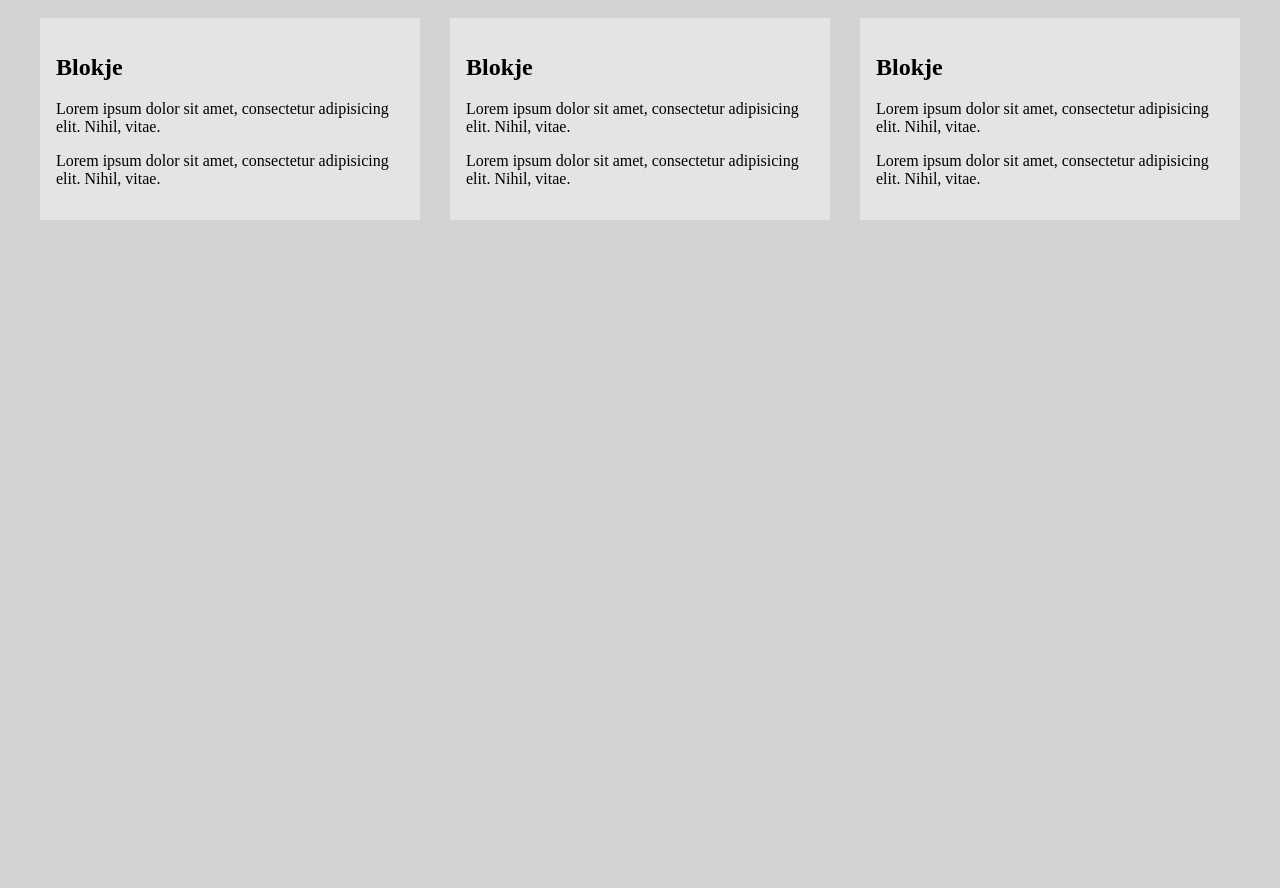
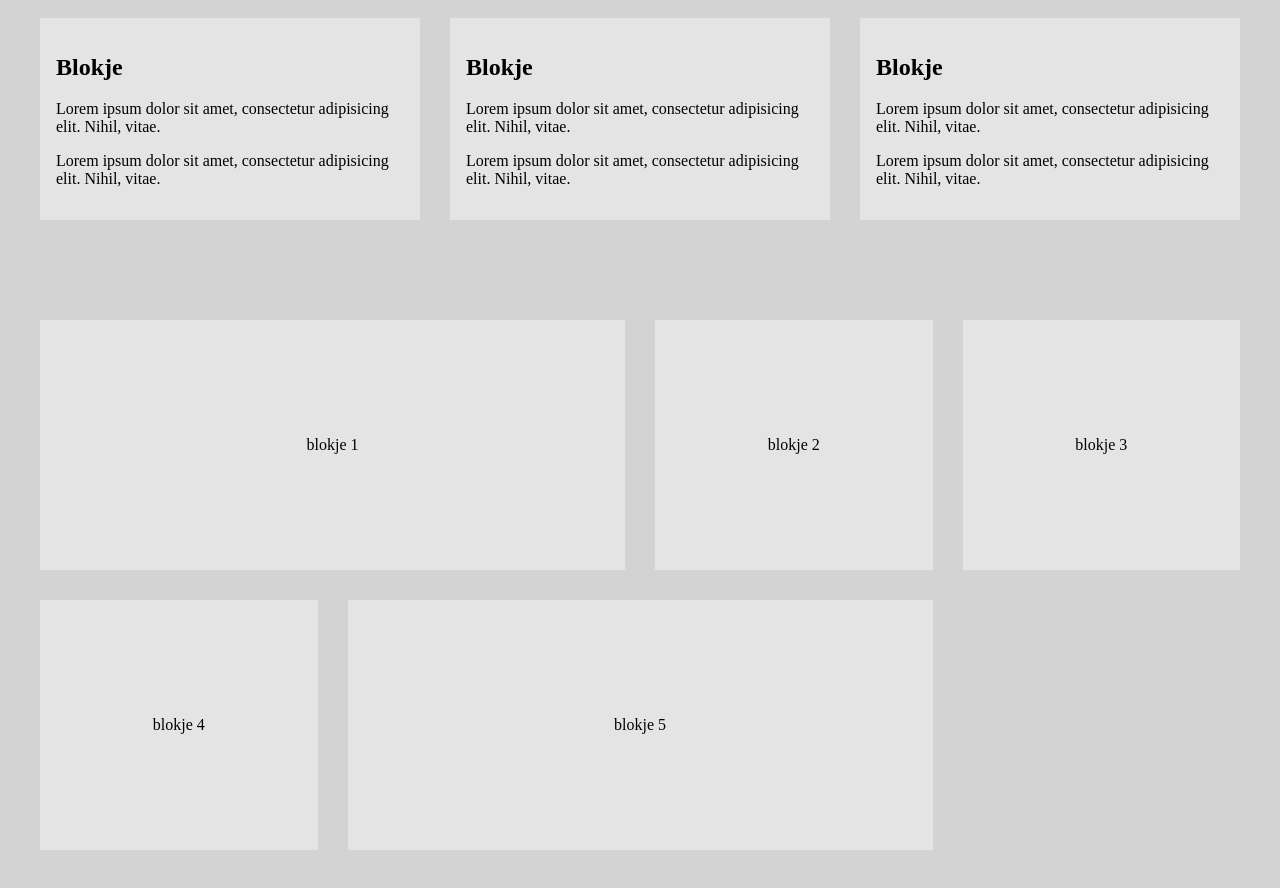
Before and after one commit to CornDoggyyy/Blokjes-Website, a plain HTML site: page index.html in a window 1280 px wide. Shown: the part 626-1514 px from the top of the page. Before the commit the page ends 926 px from the top, so only its background shows below. Drawn offline with Linux system fonts and the light colour scheme.

Commit message:
Image section
This is a new image section

```diff
--- a/index.html
+++ b/index.html
@@ -17,7 +17,7 @@
       </div>
     </nav>
     <main class="grid">
-      <div class="image-container">blokje hehe</div>
+      <div class="header-image-container">blokje hehe</div>
       <div class="welcome">
         <h2>Welcome</h2>
         <p>
@@ -62,5 +62,16 @@
         </p>
       </div>
     </main>
+    <main class="image-section-grid-container">
+      <div class="images grid-col-span-2">blokje 1</div>
+
+      <div class="images">blokje 2</div>
+
+      <div class="images grid-row-span-2">blokje 3</div>
+
+      <div class="images">blokje 4</div>
+
+      <div class="images grid-col-span-2">blokje 5</div>
+    </main>
   </body>
 </html>
--- a/style.css
+++ b/style.css
@@ -38,7 +38,7 @@ main {
   padding: 20px;
 }
 
-main .image-container {
+main .header-image-container {
   width: 100%;
   height: 300px;
   border: solid 3px;
@@ -65,8 +65,32 @@ main .card {
   padding: 1em 1em;
 }
 
+.image-section-grid-container {
+  display: grid;
+  grid-template-columns: repeat(4, 1fr);
+  gap: 30px;
+}
+
+.images {
+  width: 100%;
+  height: 250px;
+  background-color: #e4e4e4;
+  display: flex;
+  justify-content: center;
+  align-items: center;
+}
+
+.grid-col-span-2 {
+  grid-column: span 2;
+}
+
+.grid-row-span-2 {
+  grid-column-start: 4;
+  grid-row: span 2;
+}
+
 @media screen and (max-width: 960px) {
-  main .image-container {
+  main .header-image-container {
     grid-column: 2 / span 10;
   }
   main .welcome {
```
